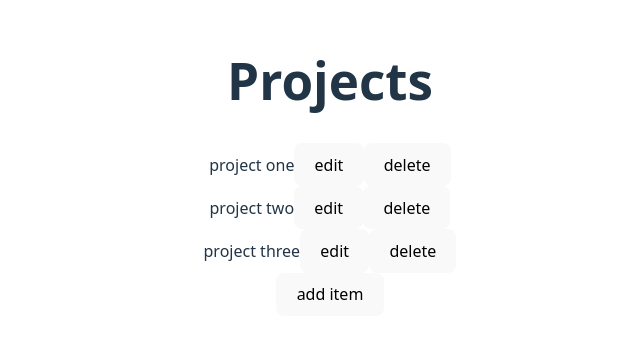
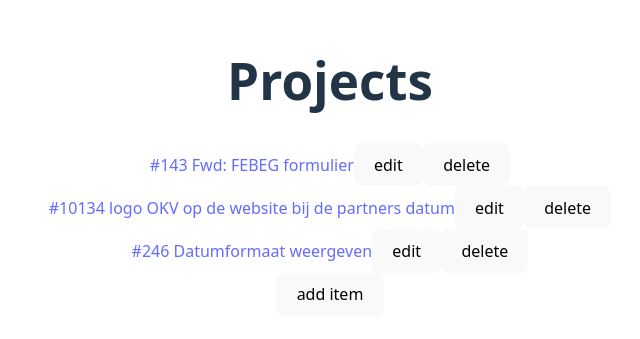
Before and after one commit to knvc/standup, a React (Vite) app: page / in a window 1280 px wide. Shown: the part 233-572 px from the top of the page, without its empty margins (310-950 px from the left). Built offline with nearby package versions, Linux system fonts and the light colour scheme.

Commit message:
Add task name and url as search

```diff
--- a/src/App.jsx
+++ b/src/App.jsx
@@ -6,15 +6,15 @@ import ProjectAddSearch from "./components/ProjectAddSearch.jsx";
 
 function App() {
   const [projectList, setProjectList] = useState([
-      { id: 1, name: 'project one' },
-      { id: 2, name: 'project two' },
-      { id: 3, name: 'project three' },
+      { id: 1, name: '#143 Fwd: FEBEG formulier', url: 'https://gitlab.com/3sign/clients/febeg/febeg-website-2023/-/issues/143' },
+      { id: 2, name: '#10134 logo OKV op de website bij de partners datum', url: 'https://gitlab.com/3sign/support/-/issues/10134' },
+      { id: 3, name: '#246 Datumformaat weergeven', url: 'https://gitlab.com/3sign/clients/agentschap-justitie-en-handhaving/arrestendatabank/-/issues/246' }
   ]);
 
-  function handleUpdateProjectName(targetId, targetName) {
+  function handleUpdateProjectName(targetProject) {
       const updatedProjects = projectList.map(project =>
-          project.id === targetId
-              ? { ...project, name: targetName }
+          project.id === targetProject.id
+              ? { ...project, name: targetProject.name, url: targetProject.url }
               : project
       );
       setProjectList(updatedProjects);
@@ -25,10 +25,10 @@ function App() {
       setProjectList(updatedProjects);
   }
 
-  function handleAddProjectName(targetName) {
+  function handleAddProjectName(targetProject) {
       // @todo find a way to get highest Id since sorting will take place in a later stadium
       const projectListLastId = projectList[projectList.length-1].id;
-      const updatedProjects = [...projectList, { id: projectListLastId+1, name: targetName }];
+      const updatedProjects = [...projectList, { id: projectListLastId+1, name: targetProject.name, url: targetProject.url }];
       setProjectList(updatedProjects);
   }
 
@@ -43,6 +43,7 @@ function App() {
                     key={project.id}
                     id={project.id}
                     name={project.name}
+                    url={project.url}
                     updateProjectName={handleUpdateProjectName}
                     deleteProject={handleDeleteProject}
                 />
--- a/src/components/Project.jsx
+++ b/src/components/Project.jsx
@@ -1,6 +1,6 @@
 import { useState } from 'react'
 
-function Project({id, name, updateProjectName, deleteProject}) {
+function Project({id, name, url, updateProjectName, deleteProject}) {
     const [isEditing, setIsEditing] = useState(false);
     const [nameInput, setNameInput] = useState('');
 
@@ -33,7 +33,7 @@ function Project({id, name, updateProjectName, deleteProject}) {
                 </span>
                 </div>
             ) : (
-                <div>{name}
+                <div><a href={url} target="_blank">{name}</a>
                     <button onClick={handleEdit}>edit</button>
                     <button onClick={handleDelete}>delete</button>
                 </div>
--- a/src/components/ProjectAddSearch.jsx
+++ b/src/components/ProjectAddSearch.jsx
@@ -1,13 +1,15 @@
 import {Fragment, useState} from 'react'
+import project from "./Project.jsx";
 
 function ProjectAddSearch({addProjectName}) {
     const [isEditing, setIsEditing] = useState(false);
     const [isDropdownVisible, setIsDropdownVisible] = useState(false);
     const [nameInput, setNameInput] = useState('');
+    const [urlInput, setUrlInput] = useState(null);
     const options = [
-        { name: '#143 Fwd: FEBEG formulier', url: 'https://gitlab.com/3sign/clients/febeg/febeg-website-2023/-/issues/143' },
-        { name: '#10134 logo OKV op de website bij de partners datum', url: 'https://gitlab.com/3sign/support/-/issues/10134' },
-        { name: '#246 Datumformaat weergeven', url: 'https://gitlab.com/3sign/clients/agentschap-justitie-en-handhaving/arrestendatabank/-/issues/246' }
+        { id: 3, name: '#143 Fwd: FEBEG formulier', url: 'https://gitlab.com/3sign/clients/febeg/febeg-website-2023/-/issues/143' },
+        { id: 4, name: '#10134 logo OKV op de website bij de partners datum', url: 'https://gitlab.com/3sign/support/-/issues/10134' },
+        { id: 5, name: '#246 Datumformaat weergeven', url: 'https://gitlab.com/3sign/clients/agentschap-justitie-en-handhaving/arrestendatabank/-/issues/246' }
     ];
 
     function handleEdit() {
@@ -21,22 +23,21 @@ function ProjectAddSearch({addProjectName}) {
     function handleSave() {
         setIsEditing(false);
         if (nameInput !== '') {
-            addProjectName(nameInput);
+            addProjectName({ name: nameInput, url: urlInput });
         }
+        setNameInput('');
+        setUrlInput(null);
     }
 
     function handleChange(targetInput) {
         setNameInput(targetInput);
-
-        if (targetInput.length >= 3) {
-            setIsDropdownVisible(true);
-        } else {
-            setIsDropdownVisible(false);
-        }
+        setUrlInput(null);
+        setIsDropdownVisible(targetInput.length >= 3);
     }
 
-    function handleSelect(item) {
-        setNameInput(item);
+    function handleSelect(project) {
+        setNameInput(project.name);
+        setUrlInput(project.url);
         setIsDropdownVisible(false);
     }
 
@@ -54,15 +55,15 @@ function ProjectAddSearch({addProjectName}) {
                             <div className="dropdown">
                                 <ul>
                                     {options
-                                        .filter((item) =>
-                                            item.name.toLowerCase().includes(nameInput.toLowerCase())
+                                        .filter((project) =>
+                                            project.name.toLowerCase().includes(nameInput.toLowerCase())
                                         )
-                                        .map((item, idx) => (
+                                        .map((project, idx) => (
                                             <li
                                                 key={idx}
-                                                onClick={() => handleSelect(item.name)}
+                                                onClick={() => handleSelect(project)}
                                             >
-                                                {item.name}
+                                                {project.name}
                                             </li>
                                         ))}
                                 </ul>
```
